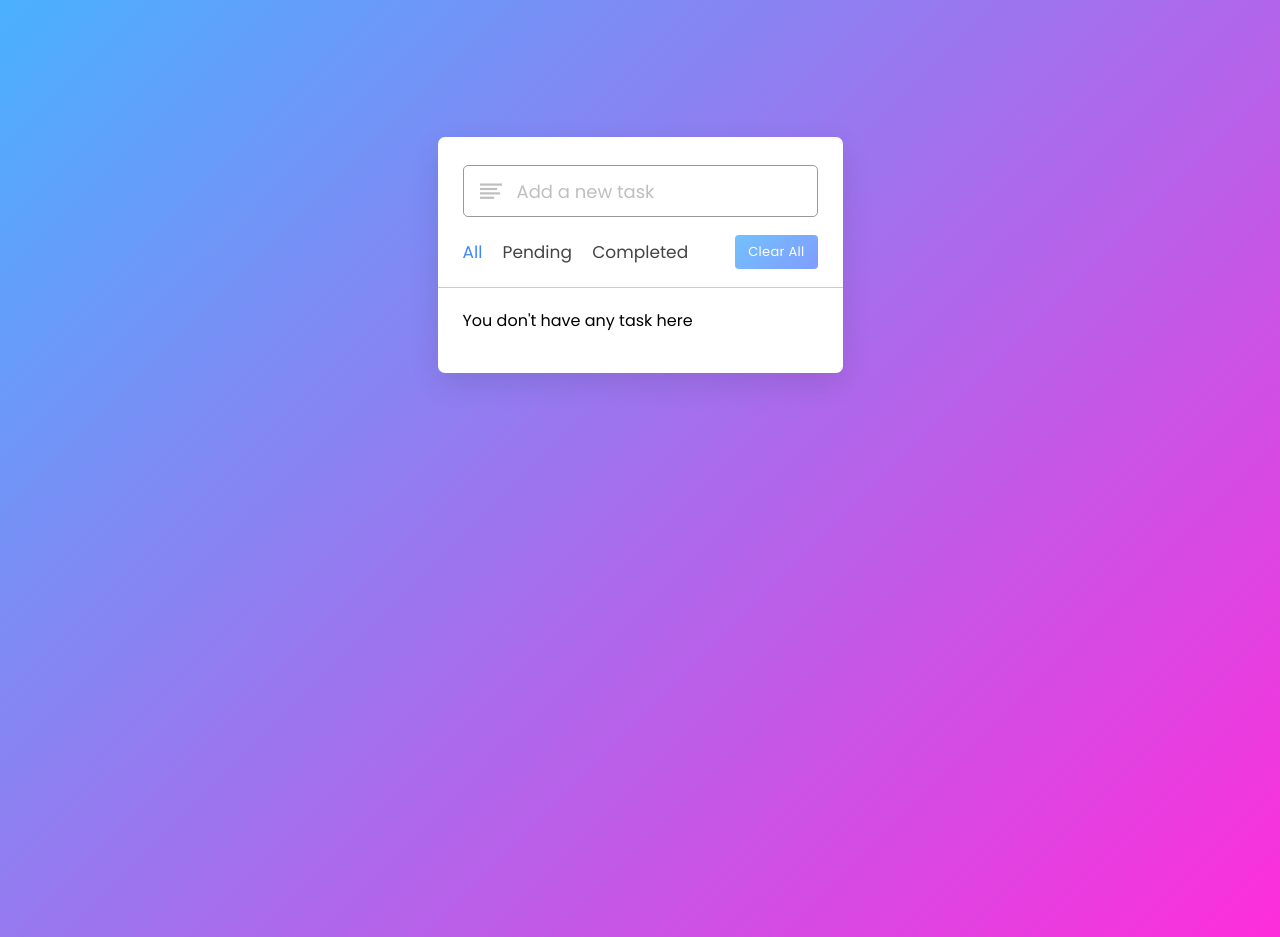
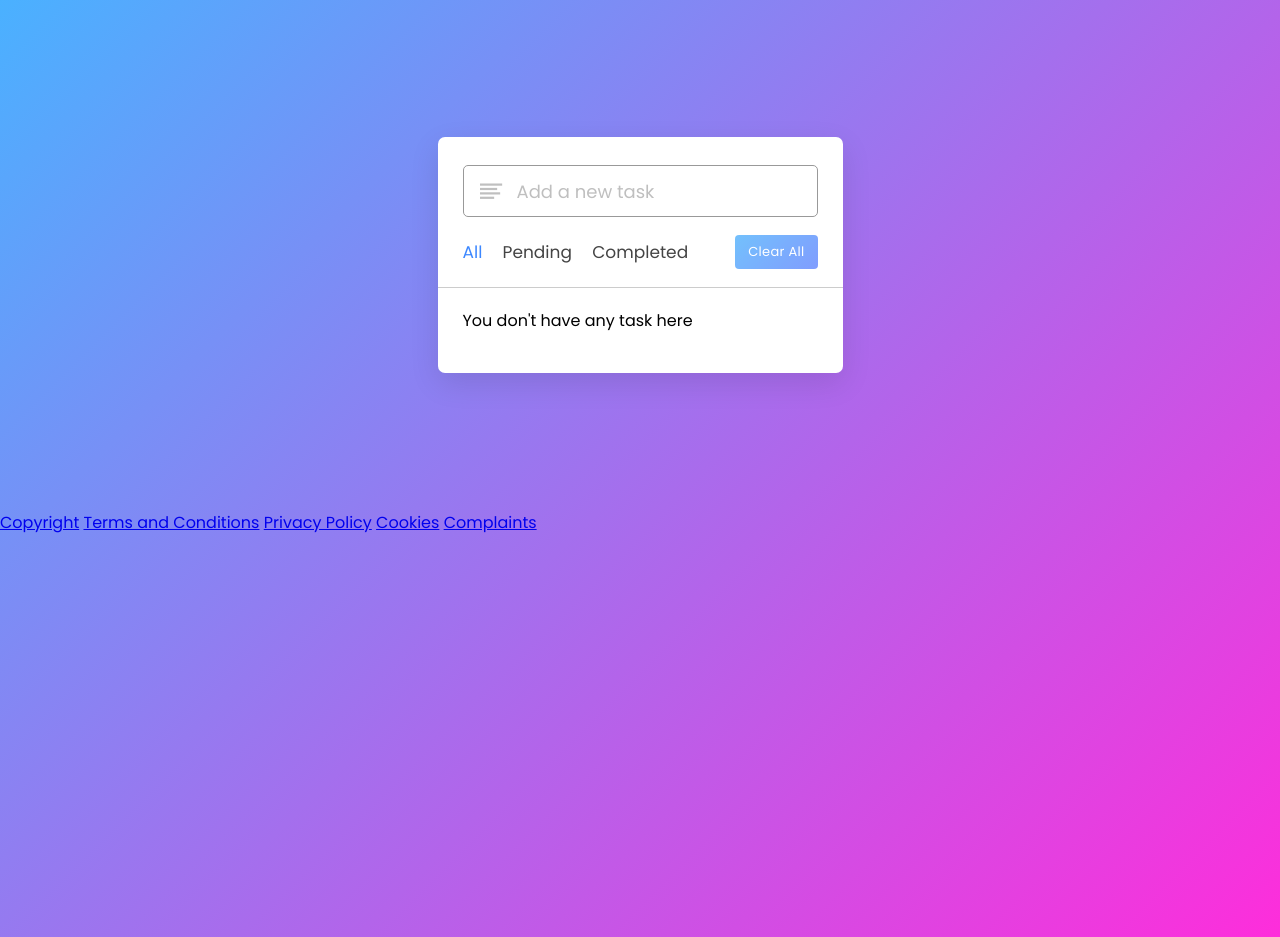
Before and after one commit to charishma-99/Todo-List, a plain HTML site: page index.html in a window 1280 px wide. Drawn offline with nearby package versions, Linux system fonts and the light colour scheme.

Commit message:
Update index.html

```diff
--- a/index.html
+++ b/index.html
@@ -27,6 +27,13 @@
     </div>
 
     <script src="script.js"></script>
+    	<div class="footer">
+		<a href="#">Copyright</a>
+		<a href="#">Terms and Conditions</a>
+		<a href="#">Privacy Policy</a>
+		<a href="#">Cookies</a>
+		<a href="#">Complaints</a>
+	</div>
 
   </body>
 </html>
```
